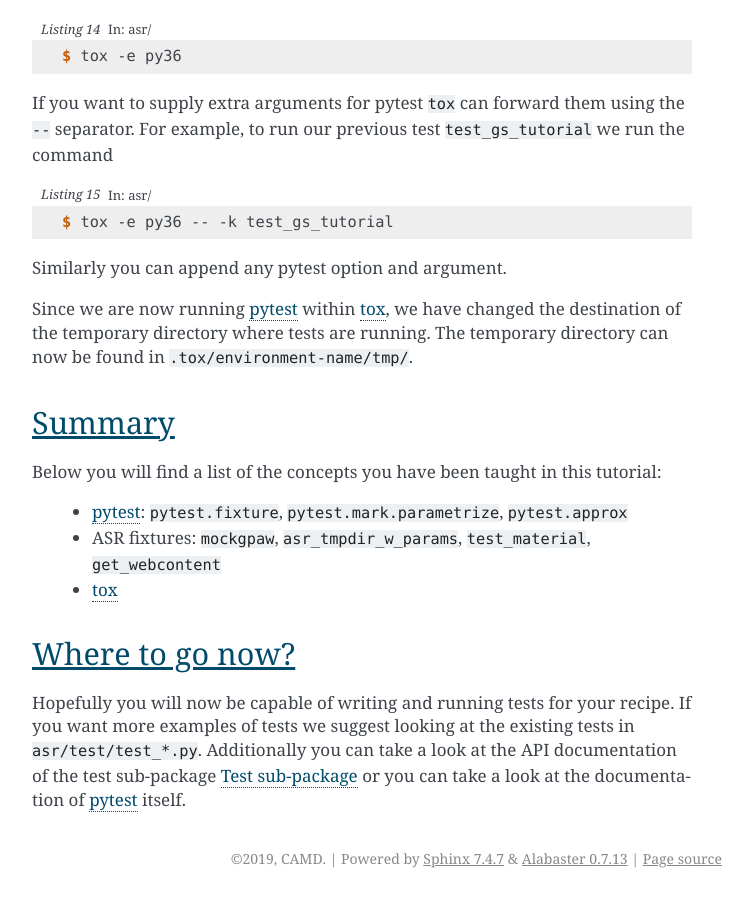
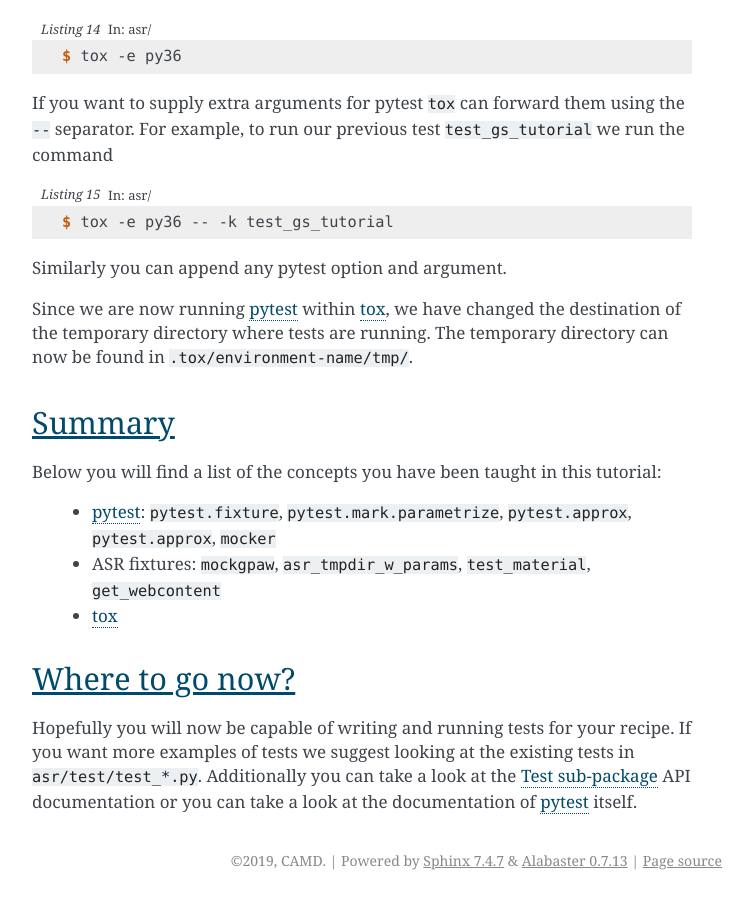
Before and after one commit to dijasila/Atomic-Simulation-Recipees, a Sphinx documentation site: the page built from docs/src/tutorials/intro-to-testing.rst, in a window 1280 px wide and 900 px high, scrolled down 8263 px. Shown: the whole window, without its empty margins (388-1141 px from the left). Built offline with Sphinx 7.4.7, drawn with Linux system fonts in a browser that asks for light colours.

Commit message:
Update test tut

```diff
--- a/docs/src/tutorials/intro-to-testing.rst
+++ b/docs/src/tutorials/intro-to-testing.rst
@@ -448,7 +448,7 @@ Below you will find a list of the concepts you have been taught in
 this tutorial:
 
   - pytest_: ``pytest.fixture``, ``pytest.mark.parametrize``,
-    ``pytest.approx``
+    ``pytest.approx``, ``pytest.approx``, ``mocker``
   - ASR fixtures: ``mockgpaw``, ``asr_tmpdir_w_params``,
     ``test_material``, ``get_webcontent``
   - tox_
@@ -459,8 +459,8 @@ Where to go now?
 Hopefully you will now be capable of writing and running tests for
 your recipe. If you want more examples of tests we suggest looking at
 the existing tests in ``asr/test/test_*.py``. Additionally you can
-take a look at the API documentation of the test sub-package :ref:`api
-test` or you can take a look at the documentation of pytest_ itself.
+take a look at the :ref:`api test` API documentation or you can take a
+look at the documentation of pytest_ itself.
 
 .. _pytest: https://docs.pytest.org/en/latest/
 .. _tox: https://tox.readthedocs.io/en/latest/
```
